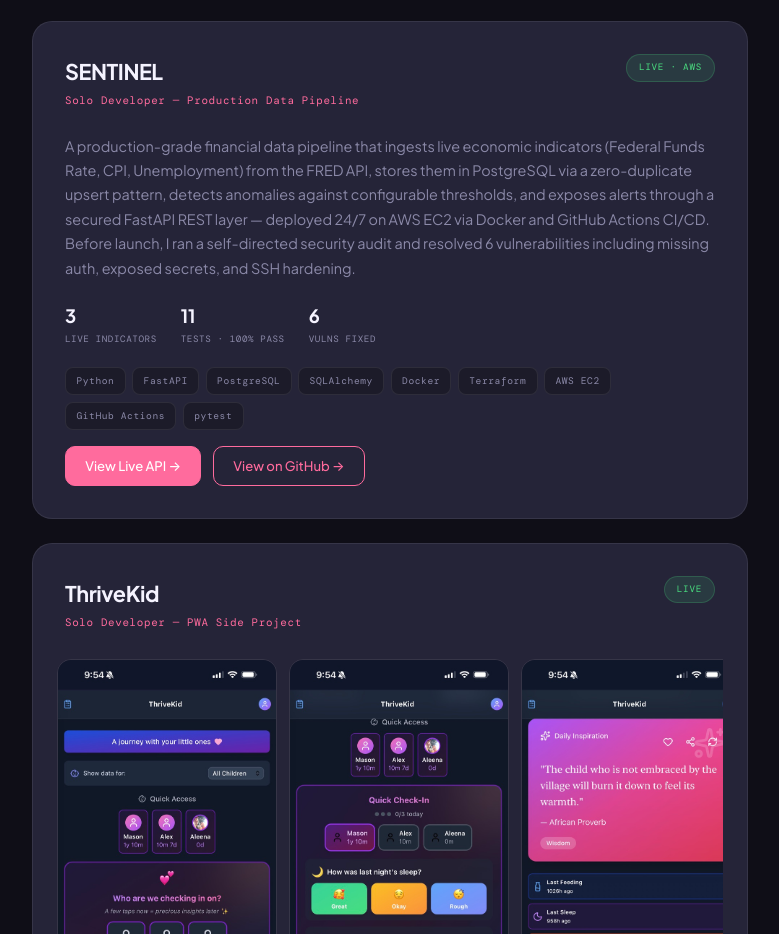
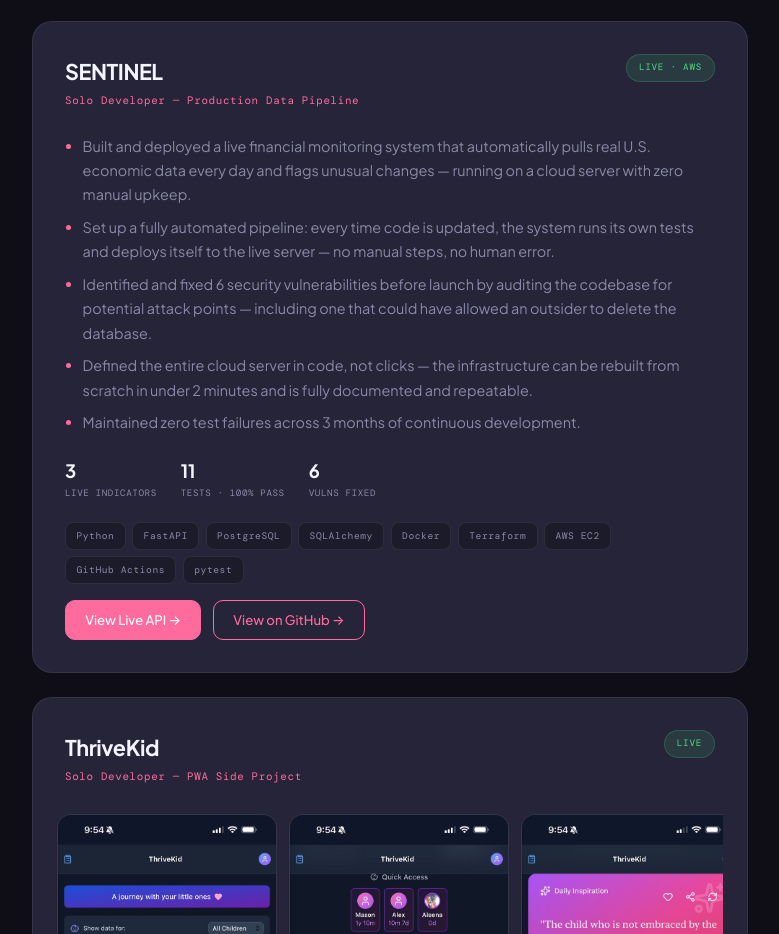
Before and after one commit to thaisangcr7/Sang_Thai_Portfolio, a plain HTML site: page index.html in a window 1280 px wide. Shown: the part 1301-2235 px from the top of the page, without its empty margins (250-1029 px from the left). Drawn offline with nearby package versions, Linux system fonts and the light colour scheme; a web font is replaced by a local one.

Commit message:
Rewrite SENTINEL description for non-technical readers

```diff
--- a/index.html
+++ b/index.html
@@ -473,6 +473,14 @@
       line-height: 1.7; margin-bottom: 1.25rem;
       font-weight: 400;
     }
+    .project-card__bullets {
+      font-size: 0.9rem; color: var(--text-muted);
+      line-height: 1.7; margin-bottom: 1.25rem;
+      font-weight: 400;
+      padding-left: 1.1rem;
+      display: flex; flex-direction: column; gap: 0.5rem;
+    }
+    .project-card__bullets li::marker { color: var(--accent); }
     .impact-row {
       display: flex; gap: 1.5rem; flex-wrap: wrap;
       margin-bottom: 1.25rem;
@@ -1161,16 +1169,13 @@
             </div>
             <span class="status-badge status-live">Live &middot; AWS</span>
           </div>
-          <p class="project-card__desc">
-            A production-grade financial data pipeline that ingests live economic
-            indicators (Federal Funds Rate, CPI, Unemployment) from the FRED API,
-            stores them in PostgreSQL via a zero-duplicate upsert pattern, detects
-            anomalies against configurable thresholds, and exposes alerts through a
-            secured FastAPI REST layer &mdash; deployed 24/7 on AWS EC2 via Docker and
-            GitHub Actions CI/CD. Before launch, I ran a self-directed security audit
-            and resolved 6 vulnerabilities including missing auth, exposed secrets,
-            and SSH hardening.
-          </p>
+          <ul class="project-card__desc project-card__bullets">
+            <li>Built and deployed a live financial monitoring system that automatically pulls real U.S. economic data every day and flags unusual changes &mdash; running on a cloud server with zero manual upkeep.</li>
+            <li>Set up a fully automated pipeline: every time code is updated, the system runs its own tests and deploys itself to the live server &mdash; no manual steps, no human error.</li>
+            <li>Identified and fixed 6 security vulnerabilities before launch by auditing the codebase for potential attack points &mdash; including one that could have allowed an outsider to delete the database.</li>
+            <li>Defined the entire cloud server in code, not clicks &mdash; the infrastructure can be rebuilt from scratch in under 2 minutes and is fully documented and repeatable.</li>
+            <li>Maintained zero test failures across 3 months of continuous development.</li>
+          </ul>
           <div class="impact-row">
             <div class="impact-item">
               <span class="impact-item__num">3</span>
```
